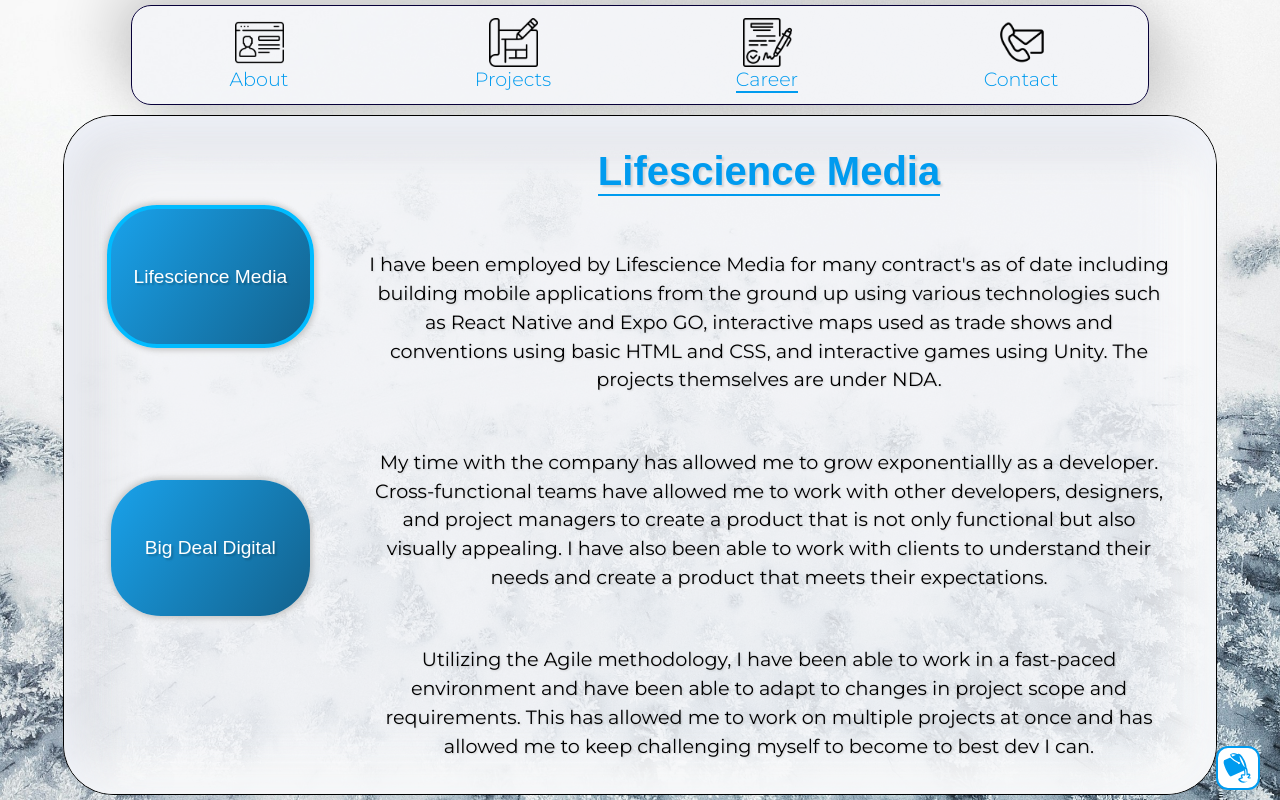
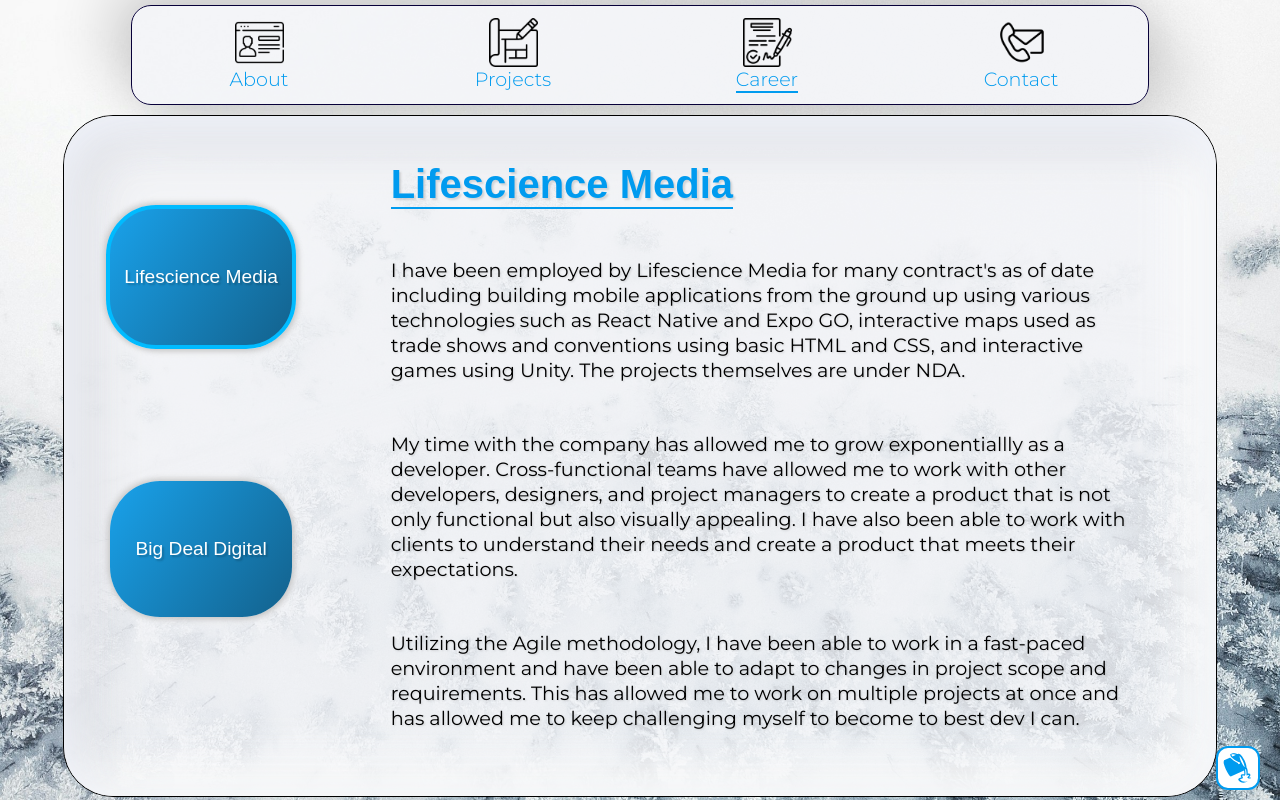
Before and after one commit to Sleightttt/Austin_Roach, a React (Create React App) app in the folder planner-app/: page /career in a window 1280 px wide. Built offline with nearby package versions, Linux system fonts and the light colour scheme.

Commit message:
added theme to trackers

```diff
--- a/planner-app/src/components/About/About.css
+++ b/planner-app/src/components/About/About.css
@@ -58,6 +58,7 @@
   align-items: center;
   line-height: 1.3;
   border-radius: 12px;
+  height: 90%;
 }
 
 .about-h-box {
@@ -76,8 +77,8 @@
 }
 
 .about-p {
-  margin-top: 2%;
   line-height: 1.3;
+  margin: 3% 0;
 }
 
 .me {
@@ -89,15 +90,6 @@
   object-fit: cover;
   border: 1px solid black;
   box-shadow: 2px 4px 8px rgba(0, 0, 0, 0.139);
-}
-
-.img-cont {
-  display: flex;
-  justify-content: center;
-  align-content: center;
-
-  height: 300px;
-  width: 300px;
 }
 
 .slide-left {
@@ -120,7 +112,7 @@
 .about-icon-cont {
   display: flex;
   width: 100%;
-  margin-top: 5%;
+
   flex-direction: row;
   justify-content: space-around;
 }
--- a/planner-app/src/components/Contract/Contract.css
+++ b/planner-app/src/components/Contract/Contract.css
@@ -24,12 +24,12 @@
   width: 80%;
   display: flex;
   flex-direction: column;
+
   align-items: center;
-  text-align: center;
-  justify-content: center;
   font-family: "Tittilium Web", sans-serif;
   font-weight: 400;
   font-size: 1.2rem;
+  margin: 4%;
 }
 
 .entry-box-c {
@@ -63,18 +63,19 @@
   display: flex;
   flex-direction: column;
   align-items: center;
-  line-height: 1.5;
+  line-height: 1.3;
 }
 
 .body-title {
   font-family: "Tittilium Web", sans-serif;
   font-weight: 700;
   font-size: 2.5rem;
-  margin: 3% 5%;
+  margin: 0% 3% 3% 5%;
   color: #00a6ff;
   text-shadow: 2px 2px 2px rgba(98, 98, 98, 0.207);
   border-bottom: 2px solid #00a6ff;
   transition: 0.2s ease-in-out;
+  align-self: flex-start;
 }
 
 @media screen and (max-width: 540px) {
@@ -88,6 +89,7 @@
   }
   .contract-body {
     width: 100%;
+    margin: 0;
   }
 
   .body-p {
@@ -97,6 +99,7 @@
   .body-title {
     font-size: 1.2rem;
     margin: 3px;
+    align-self: center;
   }
   .entry-box-c {
     height: 30px;
--- a/planner-app/src/components/Projects/Projects.css
+++ b/planner-app/src/components/Projects/Projects.css
@@ -125,6 +125,7 @@
   text-align: center;
   align-content: center;
   justify-content: space-around;
+  margin-top: 2%;
 }
 
 .git-live-entry {
--- a/planner-app/src/components/Projects/index.js
+++ b/planner-app/src/components/Projects/index.js
@@ -74,27 +74,32 @@
     let boxStyle = {};
     let textStyle = {};
     let borderLeft = {};
+    let fill = {};
     if (activeTheme === "snow") {
       textStyle.color = "#009bef";
       borderLeft.border = "4px solid rgb(0, 187, 255)";
       boxStyle = { background: "linear-gradient(125deg, #19a2eb, #13618c)" };
+      fill.fill = "#009bef";
     } else if (activeTheme === "summer") {
       boxStyle = { background: "linear-gradient(125deg, #FFAADA, #F4653E)" };
       textStyle.color = "#F4653E";
       borderLeft.border = "4px solid #F4653E";
+      fill.fill = "#F4653E";
     } else if (activeTheme === "spring") {
       boxStyle = { background: "linear-gradient(125deg, #E5B700, #F4653E)" };
       textStyle.color = "#E5B700";
       borderLeft.border = "4px solid #E5B700";
+      fill.fill = "#E5B700";
     } else if (activeTheme === "fall") {
       boxStyle = { background: "linear-gradient(125deg, #FF8235, #CA0000 )" };
       textStyle.color = "#CA0000";
       borderLeft.border = "4px solid #CA0000";
+      fill.fill = "#CA0000";
     }
-    return { textStyle, boxStyle, borderLeft };
+    return { textStyle, boxStyle, borderLeft, fill };
   };
 
-  const { textStyle, borderLeft } = themeFixer();
+  const { textStyle, borderLeft, fill } = themeFixer();
 
   const handleLeftArrowClick = () => {
     setCurrentImageIndex((prevIndex) =>
@@ -198,13 +203,38 @@
         <div className="tracker">
           {entryContent[activeEntry].images.map((image, index) => (
             <div key={index} className="tracker-diamond-box">
-              <img
-                alt="tracker diamond"
-                className="tracker-diamond"
-                src={
-                  index === currentImageIndex ? icons.diamond2 : icons.diamond1
-                }
-              />
+              {index === currentImageIndex ? (
+                <svg
+                  className="tracker-diamond"
+                  xmlns="http://www.w3.org/2000/svg"
+                  viewBox="0 0 512 512"
+                  style={{ ...fill }}
+                >
+                  <g>
+                    <polygon
+                      class="st0"
+                      points="256,0 72.115,256 256,512 439.885,256 	"
+                    />
+                  </g>
+                </svg>
+              ) : (
+                <svg
+                  className="tracker-diamond"
+                  xmlns="http://www.w3.org/2000/svg"
+                  viewBox="0 0 512 512"
+                  style={{ ...fill }}
+                >
+                  <g>
+                    <path
+                      class="st0"
+                      d="M456.225,244.286L270.989,7.314C267.382,2.7,261.857,0,255.999,0c-5.856,0-11.381,2.7-14.989,7.314
+		L55.775,244.286c-5.378,6.884-5.378,16.544,0,23.428l185.236,236.972c3.608,4.616,9.132,7.314,14.989,7.314
+		c5.858,0,11.383-2.698,14.99-7.314l185.236-236.972C461.603,260.83,461.603,251.17,456.225,244.286z M255.999,477.522L82.84,256
+		L255.999,34.478L429.17,256L255.999,477.522z"
+                    />
+                  </g>
+                </svg>
+              )}
             </div>
           ))}
         </div>
```
Also changed, not shown: planner-app/src/assets/images/diamond-mark-2-svgrepo-com.svg (added), planner-app/src/assets/images/diamond-mark-svgrepo-com.svg (added).
